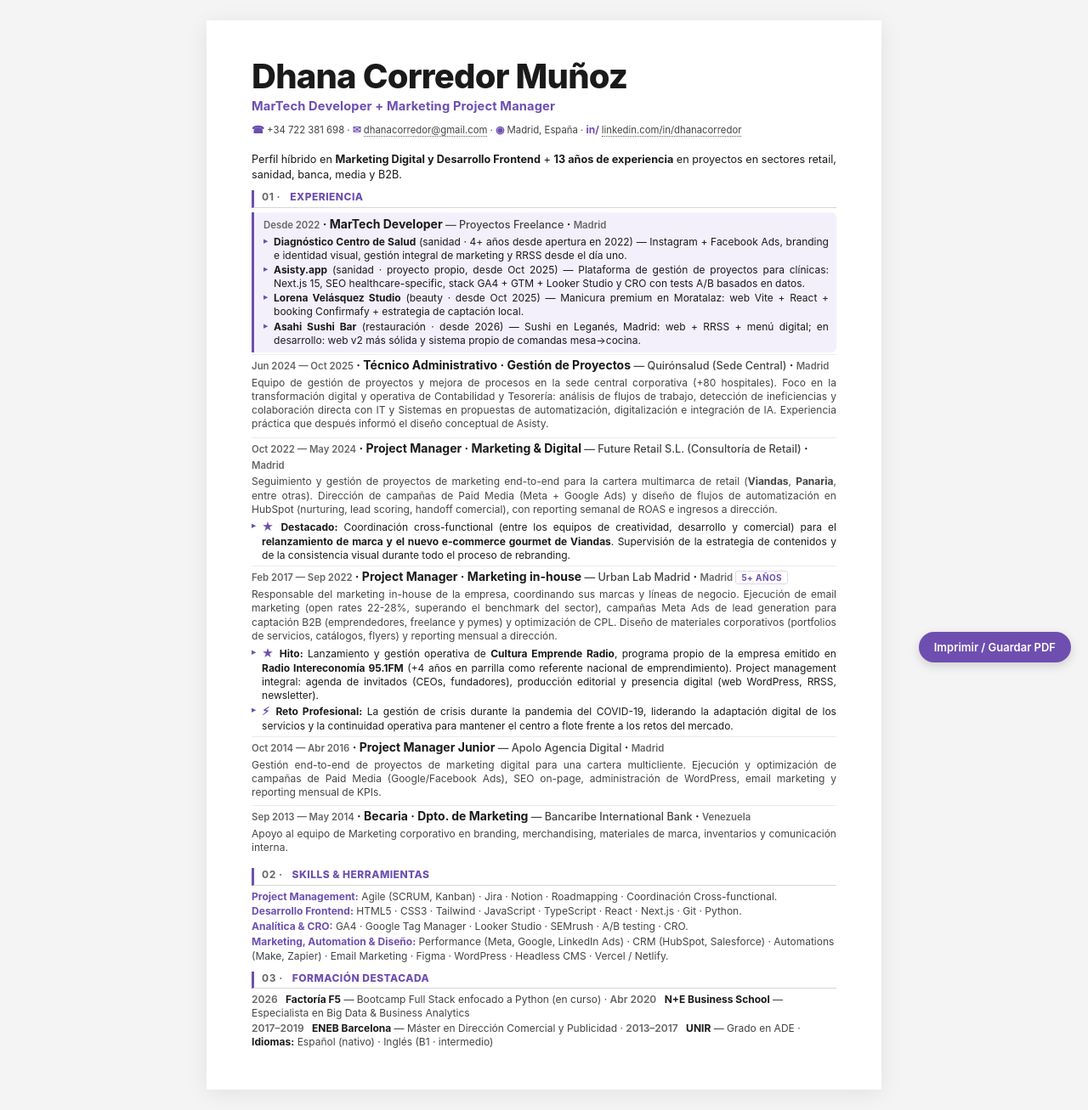
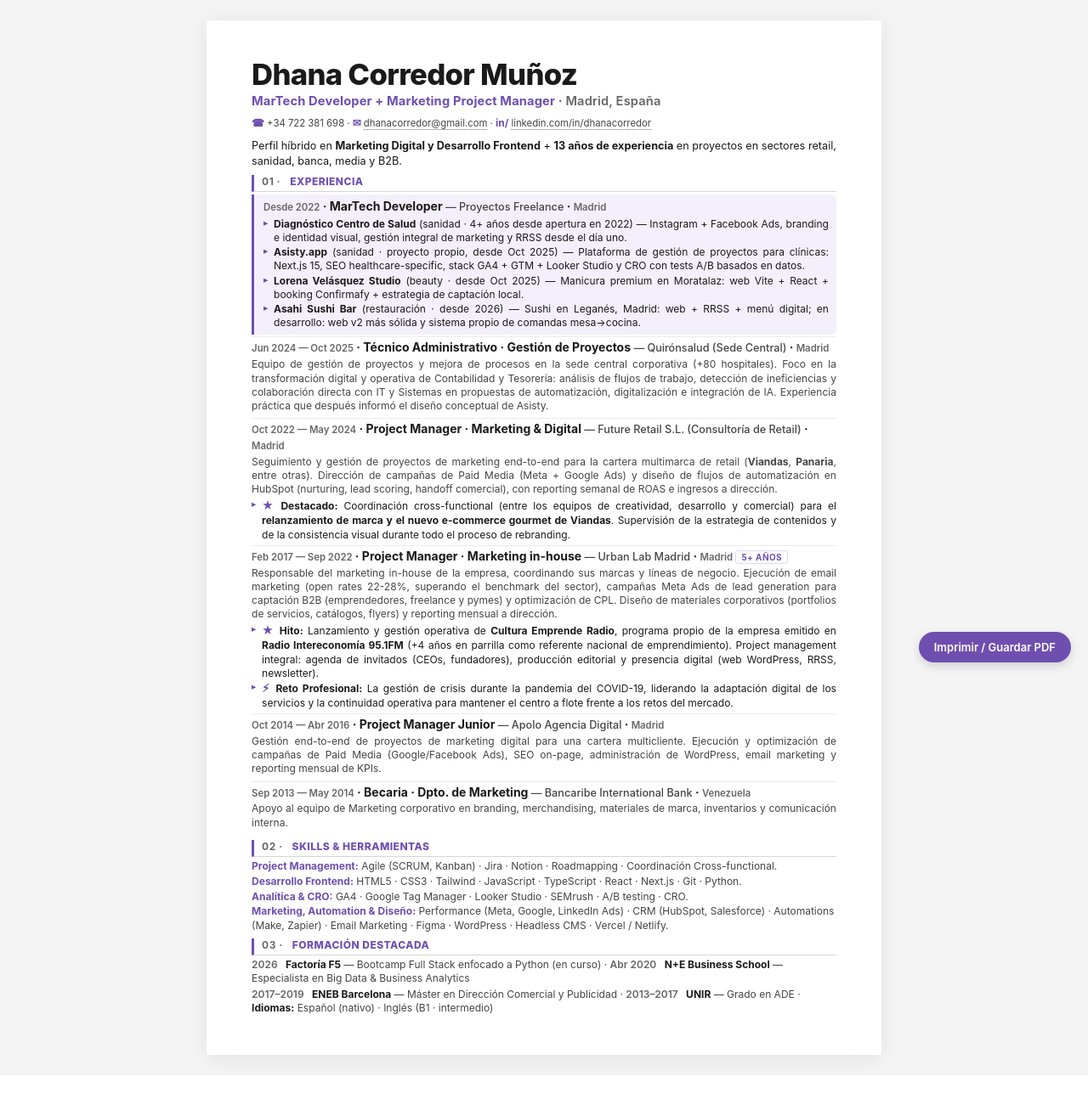
Before and after one commit to DhanaCorredor/Portfolio, a Django app: page /cv/marketing/imprimir/ in a window 1280 px wide. Shown: the whole page at 85% size. After the commit the page ends 1262 px from the top, so only its background shows below. Run offline with Django 5.2, Linux system fonts and the light colour scheme; some libraries are stand-ins or nearby versions.

Commit message:
CV marketing: ubicacion junto al rol y ajuste a 1 hoja
- Anadir 'Madrid, Espana' junto al titulo (web e imprimible) y quitarla de
  la linea de contacto para no duplicar
- CV imprimible: reducir nombre y espaciados verticales para caber en 1 hoja

```diff
--- a/templates/cv-marketing-web.html
+++ b/templates/cv-marketing-web.html
@@ -66,6 +66,7 @@
     margin: 9px 0 14px 0;
     letter-spacing: 0.01em;
   }
+  header .role-loc { color: var(--ink-mute); font-weight: 600; }
   header .meta-line {
     font-size: 9.5pt;
     color: var(--ink-soft);
@@ -348,8 +349,8 @@
 
 <header>
   <h1>Dhana Corredor Muñoz</h1>
-  <p class="role">MarTech Developer + Marketing Project Manager</p>
-  <div class="meta-line"><span class="meta-icon">☎&#xFE0E;</span>+34 722 381 698 · <span class="meta-icon">✉&#xFE0E;</span><a href="mailto:dhanacorredor@gmail.com">dhanacorredor@gmail.com</a> · <span class="meta-icon">in/</span><a href="https://www.linkedin.com/in/dhanacorredor/">linkedin.com/in/dhanacorredor</a> · <span class="meta-icon">&lt;/&gt;</span><a href="https://github.com/DhanaCorredor">github.com/DhanaCorredor</a> · <span class="meta-icon">◉</span>Madrid, España</div>
+  <p class="role">MarTech Developer + Marketing Project Manager · <span class="role-loc">Madrid, España</span></p>
+  <div class="meta-line"><span class="meta-icon">☎&#xFE0E;</span>+34 722 381 698 · <span class="meta-icon">✉&#xFE0E;</span><a href="mailto:dhanacorredor@gmail.com">dhanacorredor@gmail.com</a> · <span class="meta-icon">in/</span><a href="https://www.linkedin.com/in/dhanacorredor/">linkedin.com/in/dhanacorredor</a> · <span class="meta-icon">&lt;/&gt;</span><a href="https://github.com/DhanaCorredor">github.com/DhanaCorredor</a></div>
 </header>
 
 <p class="profile">Perfil híbrido entre <strong>Marketing Digital</strong> y <strong>Desarrollo Frontend</strong>, con <strong>13 años de experiencia</strong> gestionando proyectos de marketing en sectores retail, sanidad, banca, media y B2B.</p>
--- a/templates/cv-marketing.html
+++ b/templates/cv-marketing.html
@@ -47,11 +47,11 @@
 
   /* ─── Header — single column ─── */
   header {
-    padding-bottom: 8px;
-    margin-bottom: 8px;
+    padding-bottom: 4px;
+    margin-bottom: 5px;
   }
   header h1 {
-    font-size: 30pt;
+    font-size: 26pt;
     font-weight: 800;
     letter-spacing: -0.02em;
     margin: 0;
@@ -62,9 +62,10 @@
     font-size: 11pt;
     color: var(--accent);
     font-weight: 700;
-    margin: 5px 0 8px 0;
+    margin: 4px 0 6px 0;
     letter-spacing: 0.01em;
   }
+  header .role-loc { color: var(--ink-mute); font-weight: 600; }
   header .meta-line {
     font-size: 8.5pt;
     color: var(--ink-soft);
@@ -87,7 +88,7 @@
     text-transform: uppercase;
     letter-spacing: 0.04em;
     color: var(--accent);
-    margin: 9px 0 5px 0;
+    margin: 6px 0 3px 0;
     padding: 0 0 3px 9px;
     border-bottom: 1px solid var(--line);
     border-left: 3px solid var(--accent);
@@ -181,7 +182,7 @@
   .exp.featured .exp-status { background: var(--bg); }
   .exp-role { font-weight: 700; font-size: 10.5pt; color: var(--ink); }
   .exp-company { color: var(--ink-soft); font-weight: 500; font-size: 9.5pt; }
-  .exp-summary { font-size: 9pt; color: var(--ink-soft); margin: 3px 0 4px 0; text-align: justify; }
+  .exp-summary { font-size: 9pt; color: var(--ink-soft); margin: 2px 0 3px 0; text-align: justify; }
   .exp-wins {
     list-style: none;
     padding: 0;
@@ -344,8 +345,8 @@
 
 <header>
   <h1>Dhana Corredor Muñoz</h1>
-  <p class="role">MarTech Developer + Marketing Project Manager</p>
-  <div class="meta-line"><span class="meta-icon">☎&#xFE0E;</span>+34 722 381 698 · <span class="meta-icon">✉&#xFE0E;</span><a href="mailto:dhanacorredor@gmail.com">dhanacorredor@gmail.com</a> · <span class="meta-icon">◉</span>Madrid, España · <span class="meta-icon">in/</span><a href="https://www.linkedin.com/in/dhanacorredor/">linkedin.com/in/dhanacorredor</a></div>
+  <p class="role">MarTech Developer + Marketing Project Manager · <span class="role-loc">Madrid, España</span></p>
+  <div class="meta-line"><span class="meta-icon">☎&#xFE0E;</span>+34 722 381 698 · <span class="meta-icon">✉&#xFE0E;</span><a href="mailto:dhanacorredor@gmail.com">dhanacorredor@gmail.com</a> · <span class="meta-icon">in/</span><a href="https://www.linkedin.com/in/dhanacorredor/">linkedin.com/in/dhanacorredor</a></div>
 </header>
 
 <p class="profile">Perfil híbrido en <strong>Marketing Digital y Desarrollo Frontend</strong> + <strong>13 años de experiencia</strong> en proyectos en sectores retail, sanidad, banca, media y B2B.</p>
```
